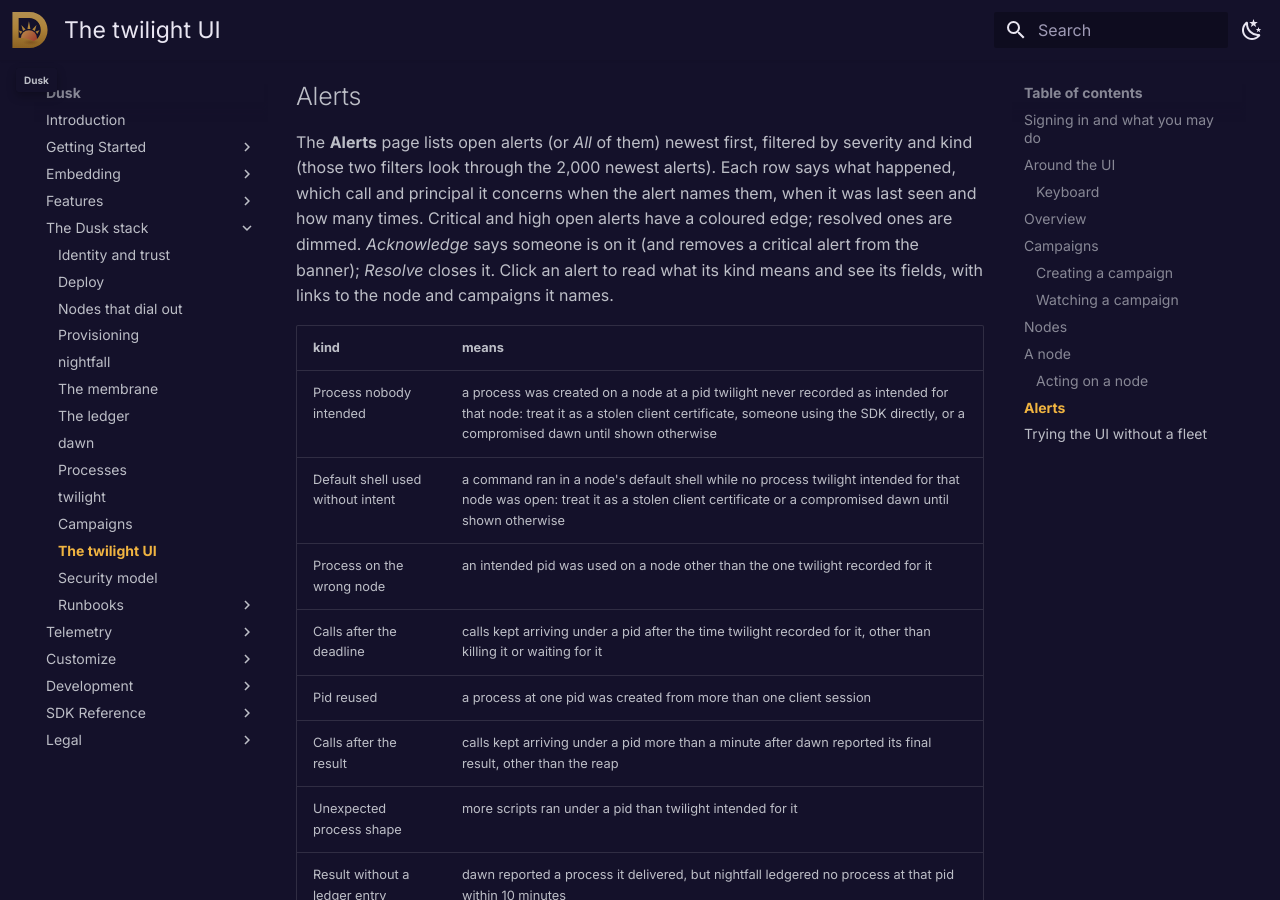
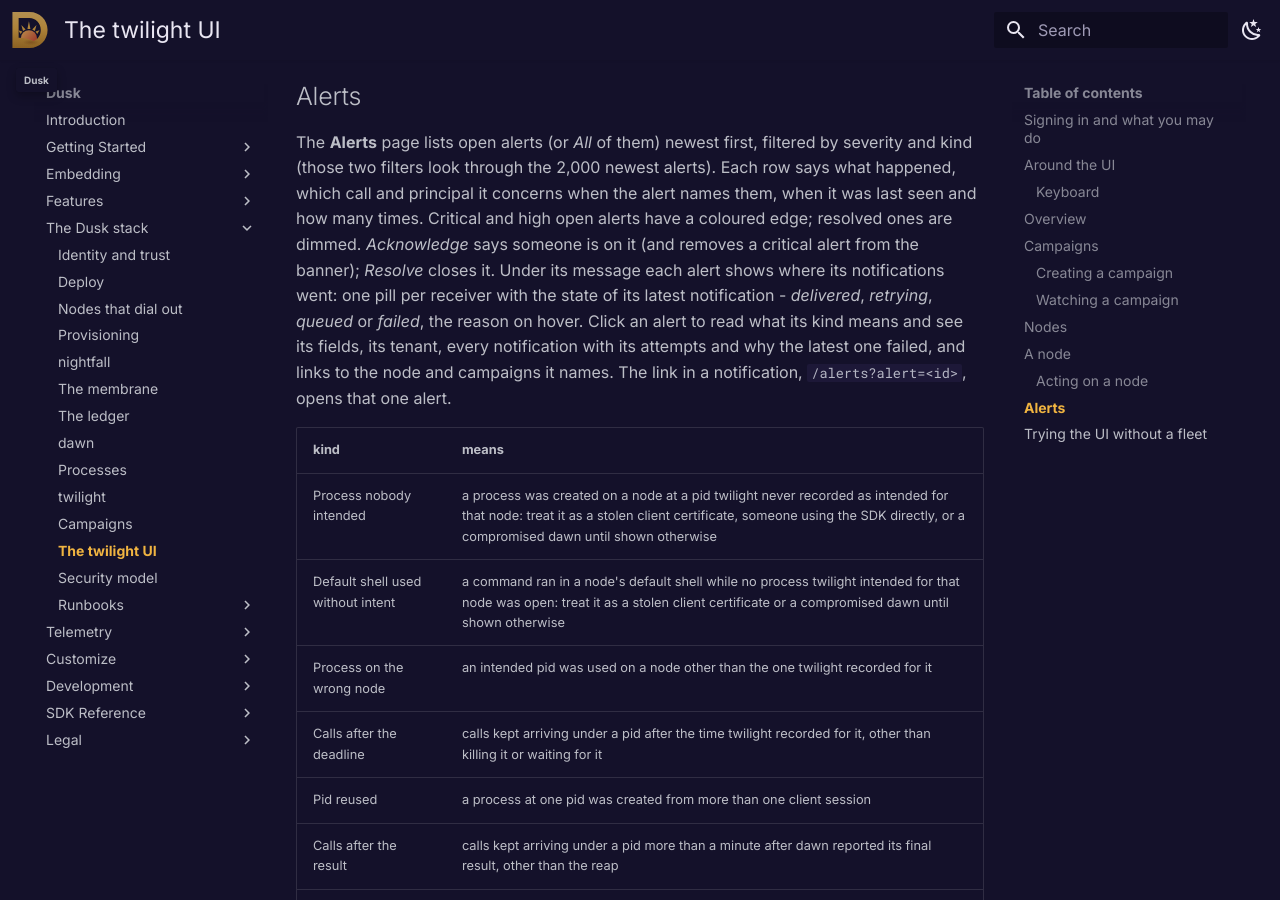
Before and after one commit to tomerze/dusk, an MkDocs documentation site: the page built from docs/docs/stack/ui.md, in a window 1280 px wide and 900 px high, scrolled down 9998 px. Built offline with MkDocs 1.6.1 and Material for MkDocs 9.7.7, drawn with Linux system fonts in a browser that asks for light colours; comment, search, counter and statistics services are not loaded.

Commit message:
Update docs for notifications on twilight's Alerts page
The UI guide describes the per-receiver notification pills under each
alert, the notifications and tenant in its detail, and the
/alerts?alert=<id> link that opens one alert.

```diff
--- a/docs/docs/stack/ui.md
+++ b/docs/docs/stack/ui.md
@@ -382,9 +382,13 @@
 Each row says what happened, which call and principal it concerns when the alert
 names them, when it was last seen and how many times. Critical and high open
 alerts have a coloured edge; resolved ones are dimmed. *Acknowledge* says someone is on it (and removes a
-critical alert from the banner); *Resolve* closes it. Click an alert to read
-what its kind means and see its fields, with links to the node and campaigns it
-names.
+critical alert from the banner); *Resolve* closes it. Under its message each
+alert shows where its notifications went: one pill per receiver with the state
+of its latest notification - *delivered*, *retrying*, *queued* or *failed*, the
+reason on hover. Click an alert to read what its kind means and see its fields,
+its tenant, every notification with its attempts and why the latest one failed,
+and links to the node and campaigns it names. The link in a notification,
+`/alerts?alert=<id>`, opens that one alert.
 
 | kind | means |
 |------|-------|
```
